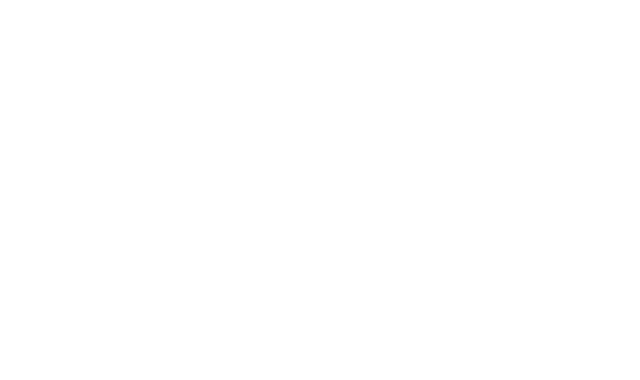
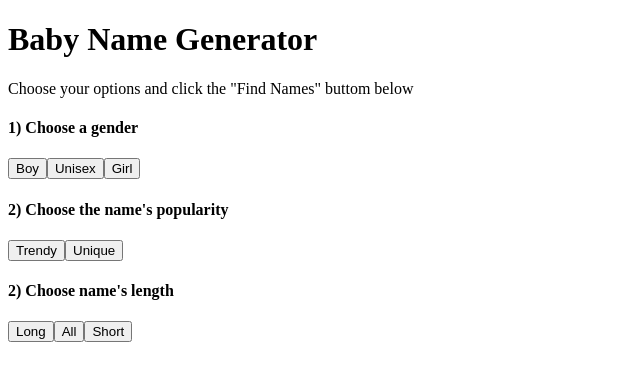
Before and after one commit to harblaith7/Nuxt3-Course-Udemy, a Nuxt app in the folder 01-Baby-Name-Generator/: page / in a window 1280 px wide. Shown: the top 380 px of the page, without its empty margins (0-640 px from the left). Built offline with nearby package versions, Linux system fonts and the light colour scheme.

Commit message:
refactor: add base html template

```diff
--- a/01-Baby-Name-Generator/app.vue
+++ b/01-Baby-Name-Generator/app.vue
@@ -1,3 +1,31 @@
 <template>
-  <div></div>
+  <div>
+    <h1>Baby Name Generator</h1>
+    <p>Choose your options and click the "Find Names" buttom below</p>
+    <div class="options-container">
+      <div class="option-container">
+        <h4>1) Choose a gender</h4>
+        <div class="option-buttons">
+          <button>Boy</button>
+          <button>Unisex</button>
+          <button>Girl</button>
+        </div>
+      </div>
+      <div class="option-container">
+        <h4>2) Choose the name's popularity</h4>
+        <div class="option-buttons">
+          <button>Trendy</button>
+          <button>Unique</button>
+        </div>
+      </div>
+      <div class="option-container">
+        <h4>2) Choose name's length</h4>
+        <div class="option-buttons">
+          <button>Long</button>
+          <button>All</button>
+          <button>Short</button>
+        </div>
+      </div>
+    </div>
+  </div>
 </template>
```
